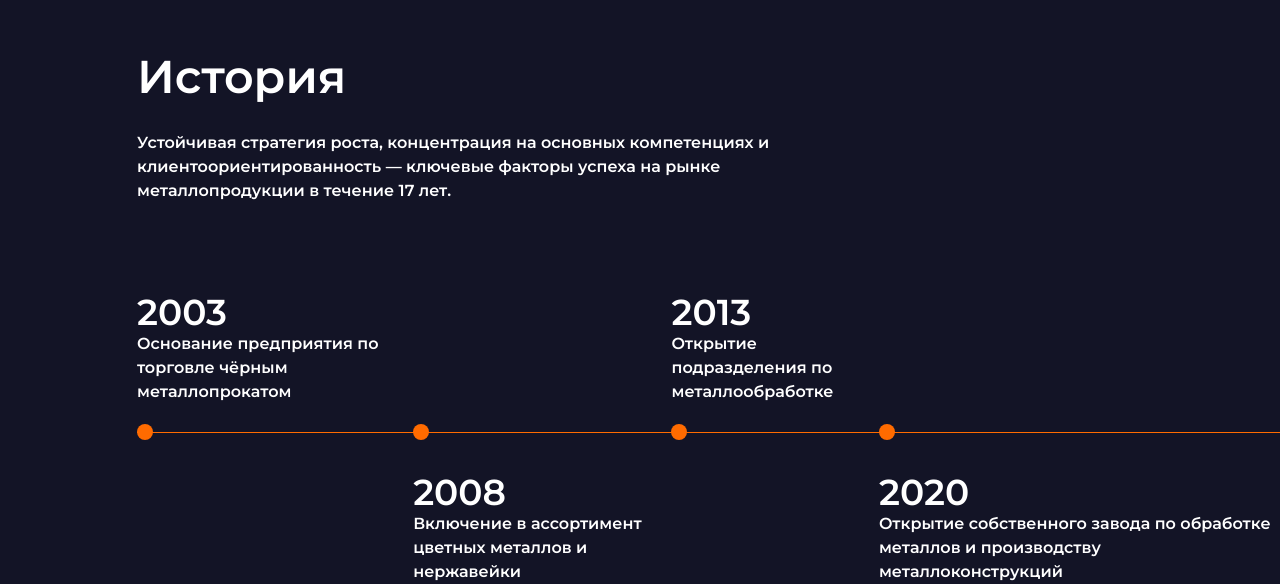
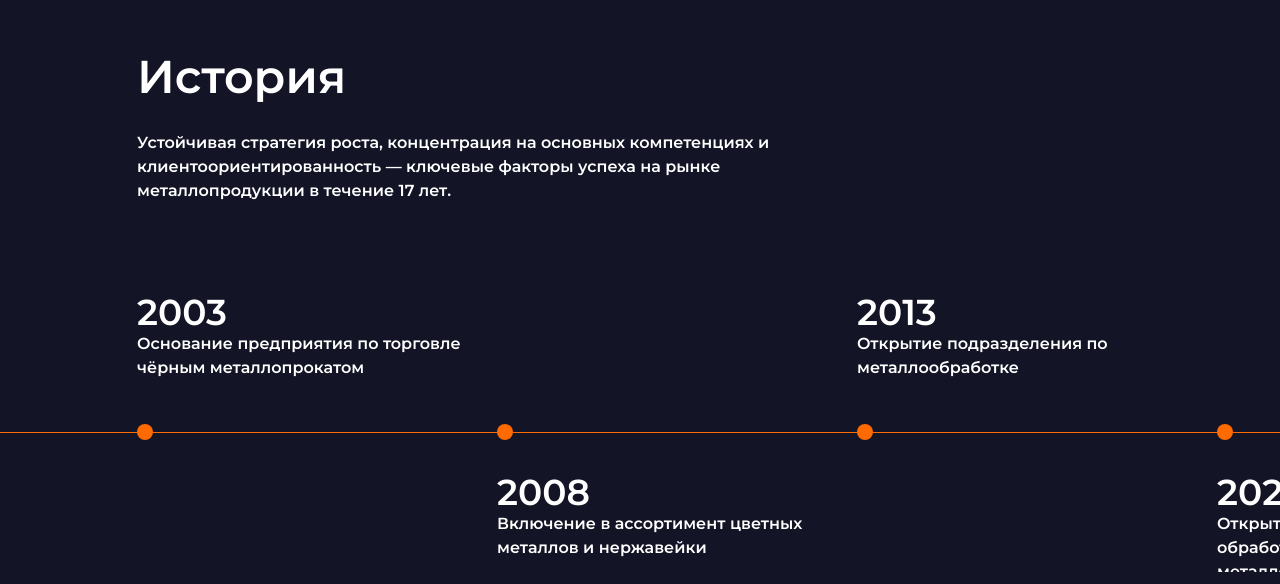
Before and after one commit to Hartaithan/brandexpert-test, a Vue app: page / in a window 1280 px wide. Shown: the part 339-923 px from the top of the page. Built offline with nearby package versions, Linux system fonts and the light colour scheme.

Commit message:
timeline divider with 2x of viewport width

```diff
--- a/src/components/Timeline.vue
+++ b/src/components/Timeline.vue
@@ -1,6 +1,8 @@
 <template>
   <div class="timeline">
-    <TimelineItem v-for="item in items" :key="item.message" :item="item" />
+    <div class="timeline__wrapper">
+      <TimelineItem v-for="item in items" :key="item.message" :item="item" />
+    </div>
   </div>
 </template>
 
@@ -46,18 +48,25 @@ export default Vue.extend({
 
 <style scoped lang="scss">
 .timeline {
+  width: 100vw;
   height: 280px;
   position: relative;
-  display: flex;
-  flex-direction: row;
-  margin-left: 137px;
+  overflow: hidden;
+  &__wrapper {
+    /* transform: translateX(-1000px); */
+    width: fit-content;
+    height: 100%;
+    display: flex;
+    flex-direction: row;
+    margin-left: 137px;
+  }
   &::after {
     background: #ff6b00;
     content: '';
     position: absolute;
     top: calc(50% - 0.5px);
     height: 1px;
-    width: 100%;
+    width: 200vw;
   }
 }
 </style>
--- a/src/components/TimelineItem.vue
+++ b/src/components/TimelineItem.vue
@@ -29,6 +29,7 @@ export default Vue.extend({
   display: flex;
   align-self: flex-end;
   height: 100px;
+  min-width: 360px;
   &:nth-child(odd) {
     align-self: flex-start;
     & > .timeline-item__point {
```
